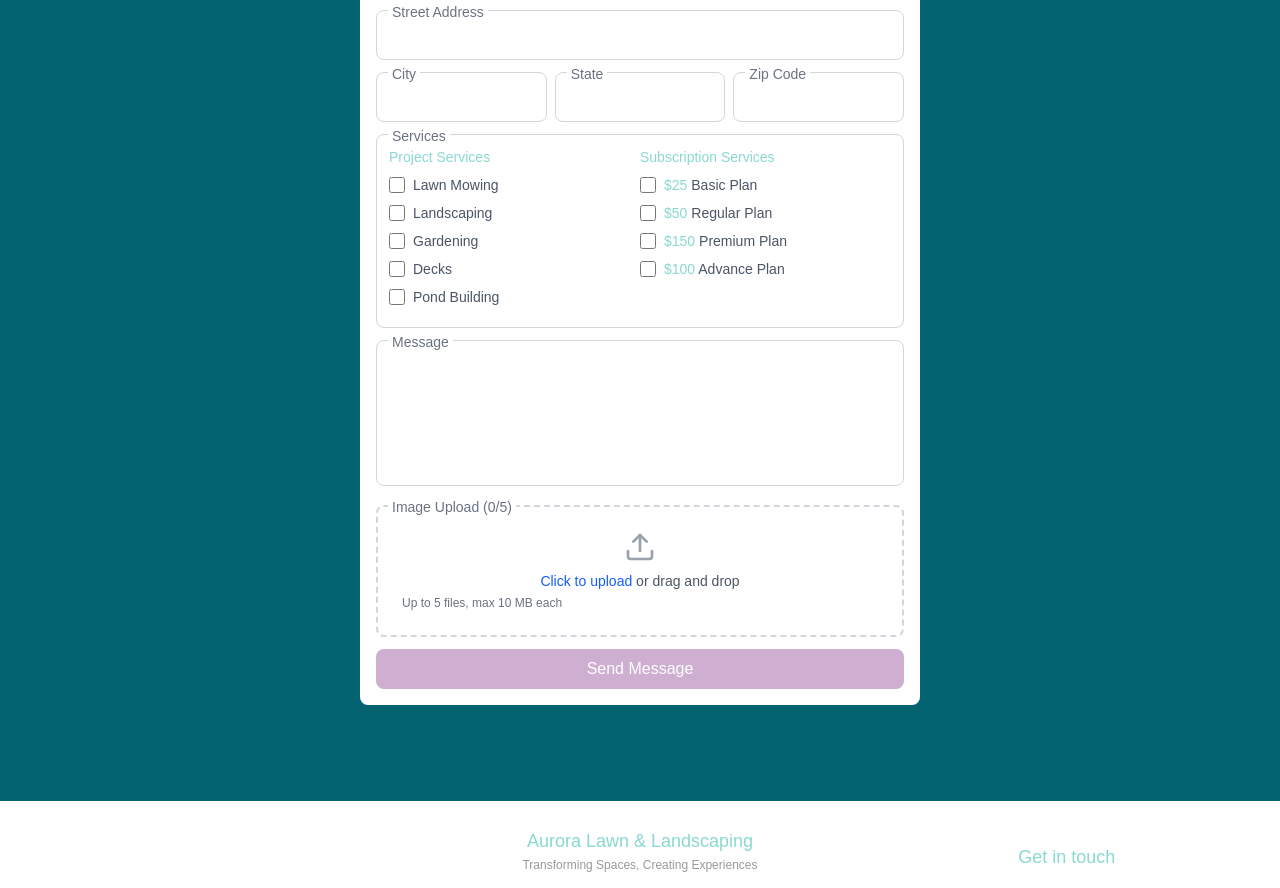
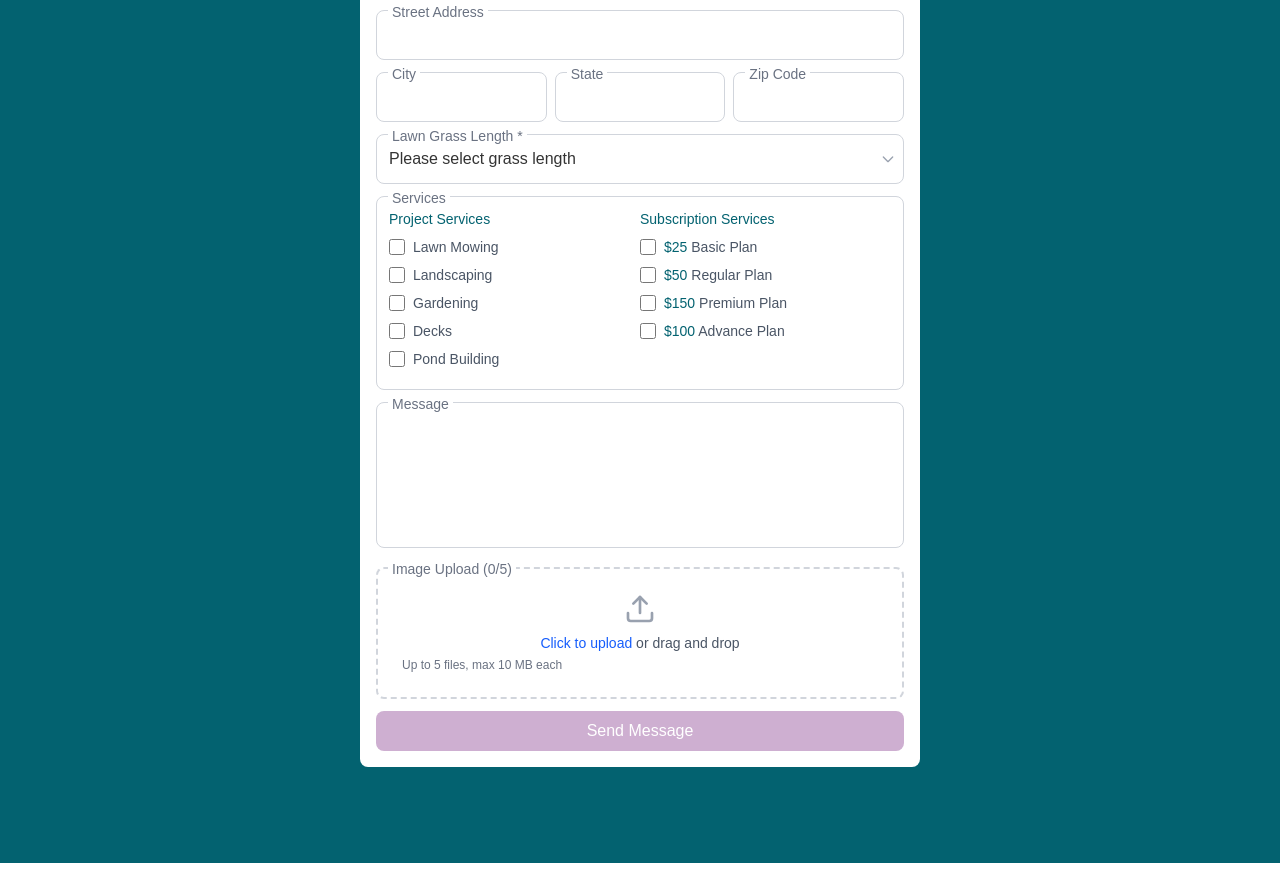
Before and after one commit to auroralawn/AuroraLawn, a Next.js app: page /contact in a window 1280 px wide. Shown: the part 793-1681 px from the top of the page. Built offline with nearby package versions, Linux system fonts and the light colour scheme.

Commit message:
Updates to Images

```diff
--- a/app/about/page.tsx
+++ b/app/about/page.tsx
@@ -3,10 +3,14 @@ import Values from '@/components/about/Values';
 import Container from '@/components/layout/Container';
 import HeroContainer from '@/components/layout/HeroContainer';
 import Section from '@/components/layout/Section';
+import { getCloudinaryImageData } from '@/lib/api/cloudinary';
 import Image from 'next/image';
 import React from 'react';
 
 export default function page() {
+  const imageUrl = 'about-hero';
+  const HeroImage = getCloudinaryImageData(imageUrl);
+
   return (
     <div className='flex flex-col bg-primary'>
       <HeroContainer
@@ -19,7 +23,7 @@ export default function page() {
           <h4>Meet The Team</h4>
           <h3>The Team That Makes it Happen</h3>
           <Image
-            src={'/hero.jpeg' || ""}
+            src={HeroImage}
             alt='about'
             width={1100}
             height={300}
--- a/app/api/contact/route.ts
+++ b/app/api/contact/route.ts
@@ -65,6 +65,10 @@ export async function POST(request: Request) {
           name: 'zip',
           value: body.zip || '',
         },
+        // {
+        //   name: 'grassLength',
+        //   value: body.grassLength || '',
+        // },
         {
           name: 'services',
           value: servicesValue,
--- a/components/Shared/ContactForm.tsx
+++ b/components/Shared/ContactForm.tsx
@@ -1,26 +1,4 @@
 'use client';
-
-// import { servicePlans, services } from '@/lib/data';
-// import InputField from '../ui/InputField';
-// import { useContactForm } from '@/lib/hooks/use-contact-form';
-// import CustomFileUpload from '../ui/CustomFileUpload';
-
-// interface ContactFormProps {
-//   customClass?: string;
-// }
-
-// export default function ContactForm({ customClass }: ContactFormProps) {
-//   const {
-//     formData,
-//     submitted,
-//     isSubmitting,
-//     submitStatus,
-//     handleChange,
-//     handleSubmit,
-//     handleFileSelect,
-//   } = useContactForm();
-
-// }
 
 import React, { useState } from 'react';
 
@@ -35,6 +13,7 @@ interface ContactFormData {
   zip: string;
   services: string[];
   subscriptions: string[];
+  grassLength: string; // Added grass length field
   message: string;
 }
 
@@ -56,6 +35,7 @@ const ContactForm = () => {
     zip: '',
     services: [],
     subscriptions: [],
+    grassLength: '', // Initialize grass length
     message: '',
   });
 
@@ -68,7 +48,9 @@ const ContactForm = () => {
   // const { token, loading, refresh } = useRecaptcha('contact_form');
 
   const handleChange = (
-    e: React.ChangeEvent<HTMLInputElement | HTMLTextAreaElement>
+    e: React.ChangeEvent<
+      HTMLInputElement | HTMLTextAreaElement | HTMLSelectElement
+    >
   ) => {
     const { name, value, type } = e.target;
     const checked = (e.target as HTMLInputElement).checked;
@@ -170,6 +152,7 @@ const ContactForm = () => {
           zip: '',
           services: [],
           subscriptions: [],
+          grassLength: '', // Reset grass length
           message: '',
         });
         // Get a fresh token for next submission
@@ -298,6 +281,49 @@ const ContactForm = () => {
           />
         </div>
 
+        {/* Grass Length Selection */}
+        <div className='relative'>
+          <label
+            htmlFor='grass-length-input'
+            className='absolute left-3 -top-2 bg-white px-1 text-sm text-gray-500'
+          >
+            Lawn Grass Length *
+          </label>
+          <select
+            name='grassLength'
+            id='grass-length-input'
+            value={formData.grassLength}
+            onChange={handleChange}
+            required
+            className='w-full p-3 rounded-lg border border-gray-300 hover:border-gray-400 focus:outline-none focus:ring-2 focus:ring-secondary focus:border-transparent transition-all appearance-none bg-white'
+          >
+            <option
+              value=''
+              disabled
+            >
+              Please select grass length
+            </option>
+            <option value='less-than-6in'>Less than 6 inches</option>
+            <option value='more-than-6in'>More than 6 inches</option>
+          </select>
+          {/* Custom dropdown arrow */}
+          <div className='absolute inset-y-0 right-0 flex items-center px-2 pointer-events-none'>
+            <svg
+              className='w-4 h-4 text-gray-400'
+              fill='none'
+              stroke='currentColor'
+              viewBox='0 0 24 24'
+            >
+              <path
+                strokeLinecap='round'
+                strokeLinejoin='round'
+                strokeWidth={2}
+                d='M19 9l-7 7-7-7'
+              />
+            </svg>
+          </div>
+        </div>
+
         <div className='relative'>
           <label
             htmlFor='services-input'
@@ -307,7 +333,7 @@ const ContactForm = () => {
           </label>
           <div className='grid grid-cols-2 p-3 rounded-lg border border-gray-300 hover:border-gray-400 focus:outline-none focus:ring-2 focus:ring-secondary focus:border-transparent'>
             <div>
-              <p className='text-secondary'>Project Services</p>
+              <p className='text-primary'>Project Services</p>
               {services.map((service) => (
                 <div
                   key={service.id}
@@ -332,7 +358,7 @@ const ContactForm = () => {
               ))}
             </div>
             <div>
-              <p className='text-secondary'>Subscription Services</p>
+              <p className='text-primary'>Subscription Services</p>
               {servicePlans.map((plan) => (
                 <div
                   key={plan.id}
@@ -352,7 +378,7 @@ const ContactForm = () => {
                     className='text-xs md:text-sm text-gray-600'
                   >
                     <p>
-                      <span className='text-secondary'> ${plan.price}</span>{' '}
+                      <span className='text-primary'> ${plan.price}</span>{' '}
                       {plan.name}
                     </p>
                   </label>
--- a/components/Shared/Packages.tsx
+++ b/components/Shared/Packages.tsx
@@ -4,11 +4,29 @@ import Section from '../layout/Section';
 import Card from '../ui/Card';
 import { HiOutlineCheckCircle } from 'react-icons/hi2';
 import Button from '../ui/Button';
+import { getCloudinaryImageData } from '@/lib/api/cloudinary';
+import Image from 'next/image';
 
 export default function Packages() {
+  const imageUrl = 'packages_hero';
+  const HeroImage = getCloudinaryImageData(imageUrl);
+
   return (
-    <Section customClass='bg-light-gray'>
-      <Container>
+    <div className='relative bg-cover bg-center bg-no-repeat'>
+      {/* Background Image */}
+      <Image
+        src={HeroImage} // <-- Replace with your image
+        alt='Lawn background'
+        fill
+        priority
+        className='object-cover z-0'
+      />
+
+      {/* Optional overlay for better text readability */}
+      <div className='absolute inset-0 bg-black/40'></div>
+
+      <Section>
+        <Container customClass='relative z-10'>
           <h4>Need Regular Maintenance?</h4>
           <h3>Subscription Services - Transparent Pricing</h3>
           <div className='my-container max-w-[75rem] flex flex-col gap-10 justify-center items-center '>
@@ -31,7 +49,9 @@ export default function Packages() {
                         className='flex gap-2  items-center'
                       >
                         <HiOutlineCheckCircle className=' flex-shrink-0' />
-                      <li className='text-start py-2 leading-tight'>{perk}</li>
+                        <li className='text-start py-2 leading-tight'>
+                          {perk}
+                        </li>
                       </div>
                     ))}
                   </ul>
@@ -85,5 +105,6 @@ export default function Packages() {
           </div>
         </Container>
       </Section>
+    </div>
   );
 }
--- a/components/Shared/ServiceCard.tsx
+++ b/components/Shared/ServiceCard.tsx
@@ -25,7 +25,7 @@ export default function ServiceCard({
     >
       <div className='relative h-64'>
         <Image
-          src={imgSrc || '/Hero.jpeg'}
+          src={imgSrc}
           alt={serviceName}
           className='object-cover group-hover:scale-105 transition-transform duration-300'
           fill
--- a/components/Shared/Testimonials.tsx
+++ b/components/Shared/Testimonials.tsx
@@ -2,8 +2,11 @@ import { testimonials } from '@/lib/data';
 import Container from '../layout/Container';
 import Section from '../layout/Section';
 import Image from 'next/image';
+import { getCloudinaryImageData } from '@/lib/api/cloudinary';
 
 export default function Testimonials() {
+  const imageUrl = 'about-hero';
+  const HeroImage = getCloudinaryImageData(imageUrl);
   return (
     <Section>
       <Container>
@@ -25,11 +28,11 @@ export default function Testimonials() {
             ))}
           </div>
           <Image
-            src={'/Hero.jpg' || ""}
+            src={HeroImage}
             alt='Test'
             width={700}
             height={300}
-            className='rounded'
+            className='rounded-lg'
           />
         </div>
       </Container>
--- a/components/home/About.tsx
+++ b/components/home/About.tsx
@@ -2,8 +2,12 @@ import { companyName } from '@/lib/data';
 import Section from '../layout/Section';
 import Image from 'next/image';
 import Container from '../layout/Container';
+import { getCloudinaryImageData } from '@/lib/api/cloudinary';
 
 export default function About() {
+  const imageUrl = 'about-hero';
+  const HeroImage = getCloudinaryImageData(imageUrl);
+
   return (
     <Section>
       <Container>
@@ -28,7 +32,7 @@ export default function About() {
             />
           </div>
           <Image
-            src={'/Hero.jpg' || ""}
+            src={HeroImage}
             alt='Fam'
             width={600}
             height={200}
--- a/components/home/Hero.tsx
+++ b/components/home/Hero.tsx
@@ -1,12 +1,16 @@
 import Image from 'next/image';
 import ContactForm from '../Shared/ContactForm';
+import { getCloudinaryImageData } from '@/lib/api/cloudinary';
 
 export default function Hero() {
+  const imageUrl = 'packages_hero';
+  const HeroImage = getCloudinaryImageData(imageUrl);
+
   return (
     <section className='relative min-h-screen w-full overflow-hidden'>
       {/* Background Image */}
       <Image
-        src={'/Hero.jpeg' || ""} // <-- Replace with your image
+        src={HeroImage} // <-- Replace with your image
         alt='Lawn background'
         fill
         priority
@@ -38,7 +42,7 @@ export default function Hero() {
           </div>
 
           {/* Right Side: Form */}
-          <div className='smd:w-1/2'>
+          <div className='md:w-1/2'>
             <ContactForm />
           </div>
         </div>
--- a/components/layout/HeroContainer.tsx
+++ b/components/layout/HeroContainer.tsx
@@ -4,7 +4,7 @@ interface HeroContainerProps {
   caption?: string;
 }
 
-export default async function HeroContainer({
+export default function HeroContainer({
   page = 'Home',
   subheading = '',
   caption = '',
```
Lines whose indentation alone changed are shown as unchanged.
